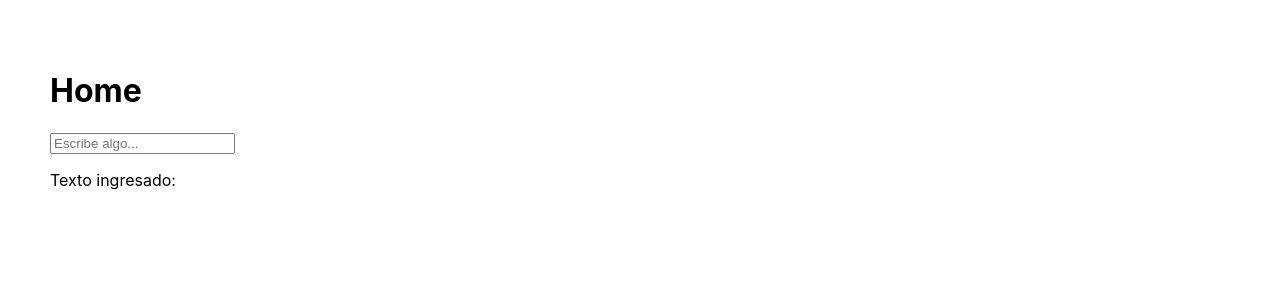
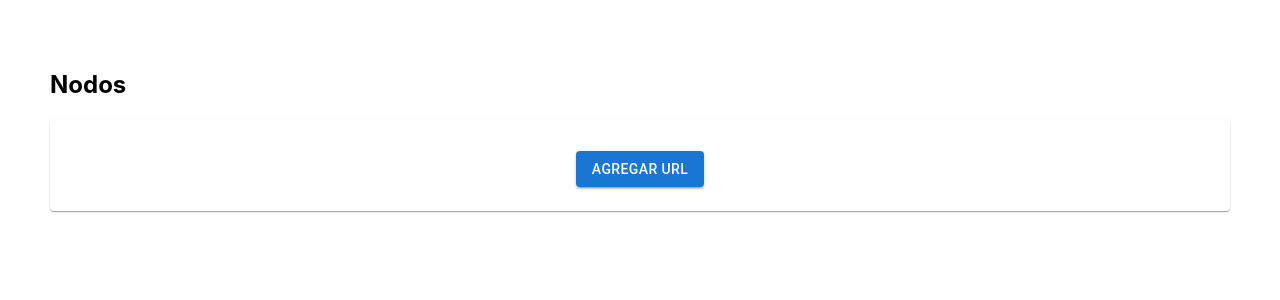
Before and after one commit to jugiros/appfielder, a React (Create React App) app: page / in a window 1280 px wide. Shown: the top 300 px of the page. Built offline with nearby package versions, Linux system fonts and the light colour scheme.

Commit message:
docs: Actualización de la vista home para integrar los componentes y funcionalidad de validación de url.

```diff
--- a/src/views/Home.tsx
+++ b/src/views/Home.tsx
@@ -1,22 +1,75 @@
-import React, { useState } from 'react';
+import React, {useState} from 'react';
+import {useDispatch} from 'react-redux';
+import AddModal from "../components/AddModal/AddModal";
+import AddAccordion from "../components/AddAccordion/AddAccordion";
+import {Button, Grid, Card, CardContent} from "@mui/material";
+import {useSelector} from "react-redux";
+import {StateUrlState, AddUrlAction, DeleteUrlAction} from "../reducers/StateUrlReducer"
+import {validUrl} from "../utils/functions";
 
-const Home: React.FC = () => {
-  const [inputValue, setInputValue] = useState<string>('');
+const Home = () => {
+  const dispatch = useDispatch();
+  const [modalOpen, setModalOpen] = useState(false);
+  const urls = useSelector((state: { stateUrl: StateUrlState }) => state.stateUrl.urls);
 
-  const handleInputChange = (e: React.ChangeEvent<HTMLInputElement>) => {
-    setInputValue(e.target.value);
+  const handleOpenModal = () => {
+    setModalOpen(true);
+  };
+
+  const handleCloseModal = () => {
+    setModalOpen(false);
+  };
+
+  const handleAdd = async (url: string, name: string) => {
+    try {
+      const isValid = await validUrl(url);
+      const action: AddUrlAction = {
+        type: 'ADD_URL',
+        payload: {
+          name,
+          url,
+          state: isValid,
+          data: 'Datos de prueba',
+        },
+      };
+      dispatch(action);
+    } catch (error) {
+      console.error(error);
+    }
+  };
+
+  const handleDelete = async (url: string) => {
+    try {
+      const action: DeleteUrlAction = {
+        type: 'DELETE_URL',
+        payload: url,
+      };
+      dispatch(action);
+    } catch (error) {
+      console.error(error);
+    }
   };
 
   return (
       <div>
-        <h1>Home</h1>
-        <input
-            type="text"
-            placeholder="Escribe algo..."
-            value={inputValue}
-            onChange={handleInputChange}
-        />
-        <p>Texto ingresado: {inputValue}</p>
+        <h2>Nodos</h2>
+        <Card>
+          <CardContent>
+            <Grid container spacing={2}>
+              <Grid item xs={12}>
+                <AddModal open={modalOpen} onClose={handleCloseModal} onAdd={handleAdd}/>
+              </Grid>
+              {urls && urls.map((url, index) => (
+                  <Grid item xs={12} key={index}>
+                    <AddAccordion urlItem={url} onDelete={handleDelete}/>
+                  </Grid>
+              ))}
+              <Grid item xs={12} container justifyContent="center">
+                <Button variant="contained" color="primary" onClick={handleOpenModal}>Agregar URL</Button>
+              </Grid>
+            </Grid>
+          </CardContent>
+        </Card>
       </div>
   );
 };
```
